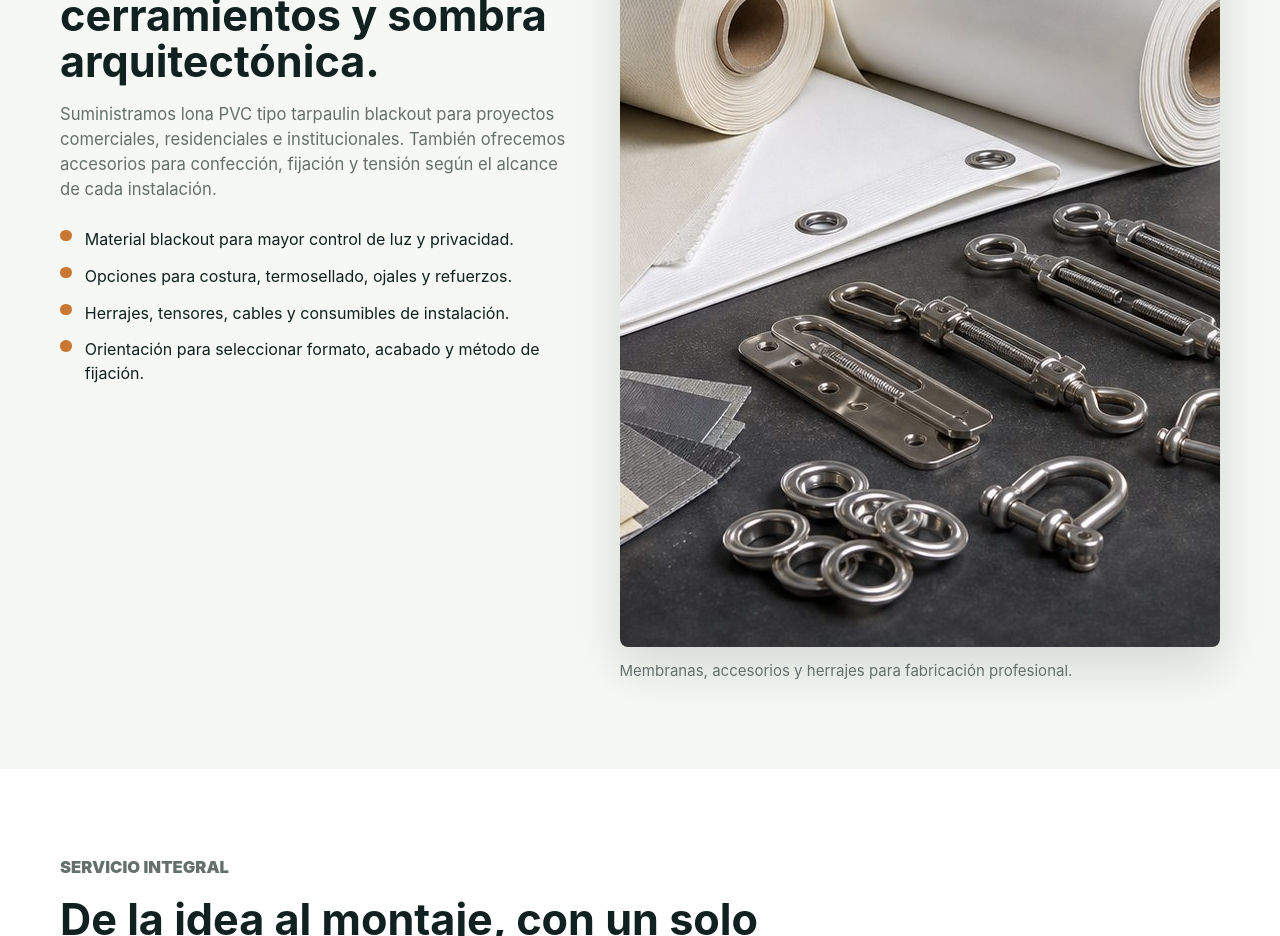
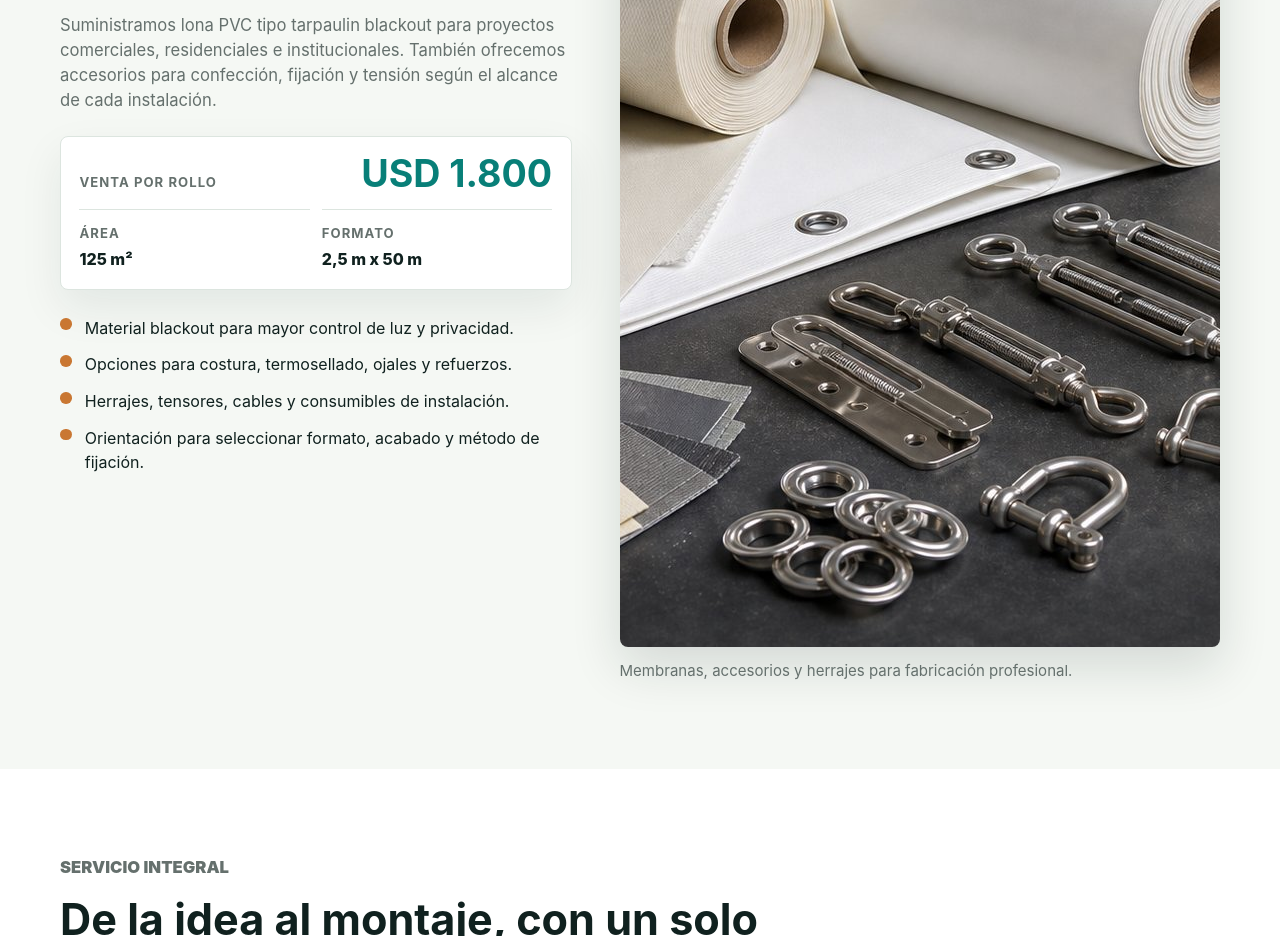
Before and after one commit to eslinmoises/ecomembranas, a website: page index.html in a window 1280 px wide. Shown: the part 1320-2256 px from the top of the page. Drawn offline with Linux system fonts and the light colour scheme.

Commit message:
Add tarpaulin roll pricing

```diff
--- a/index.html
+++ b/index.html
@@ -128,6 +128,22 @@
               residenciales e institucionales. También ofrecemos accesorios para confección,
               fijación y tensión según el alcance de cada instalación.
             </p>
+            <div class="price-card" aria-label="Precio de venta por rollo">
+              <div>
+                <span>Venta por rollo</span>
+                <strong>USD 1.800</strong>
+              </div>
+              <dl>
+                <div>
+                  <dt>Área</dt>
+                  <dd>125 m²</dd>
+                </div>
+                <div>
+                  <dt>Formato</dt>
+                  <dd>2,5 m x 50 m</dd>
+                </div>
+              </dl>
+            </div>
             <ul class="check-list">
               <li>Material blackout para mayor control de luz y privacidad.</li>
               <li>Opciones para costura, termosellado, ojales y refuerzos.</li>
--- a/styles.css
+++ b/styles.css
@@ -403,6 +403,63 @@ textarea {
   font-size: 0.94rem;
 }
 
+.price-card {
+  display: grid;
+  gap: 1rem;
+  max-width: 34rem;
+  margin-top: 1.45rem;
+  padding: 1.15rem;
+  color: var(--ink);
+  background: var(--paper);
+  border: 1px solid var(--line);
+  border-radius: 8px;
+  box-shadow: 0 18px 44px rgba(18, 37, 40, 0.08);
+}
+
+.price-card > div:first-child {
+  display: flex;
+  align-items: baseline;
+  justify-content: space-between;
+  gap: 1rem;
+}
+
+.price-card span,
+.price-card dt {
+  color: var(--muted);
+  font-size: 0.82rem;
+  font-weight: 700;
+  letter-spacing: 0.08em;
+  text-transform: uppercase;
+}
+
+.price-card strong {
+  color: var(--aqua);
+  font-size: clamp(1.75rem, 3vw, 2.35rem);
+  line-height: 1;
+}
+
+.price-card dl {
+  display: grid;
+  grid-template-columns: repeat(2, minmax(0, 1fr));
+  gap: 0.75rem;
+  margin: 0;
+}
+
+.price-card dl div {
+  padding-top: 0.85rem;
+  border-top: 1px solid var(--line);
+}
+
+.price-card dt,
+.price-card dd {
+  margin: 0;
+}
+
+.price-card dd {
+  margin-top: 0.2rem;
+  font-weight: 800;
+}
+
 .check-list {
   display: grid;
   gap: 0.8rem;
```
Also changed, not shown: README.md.
